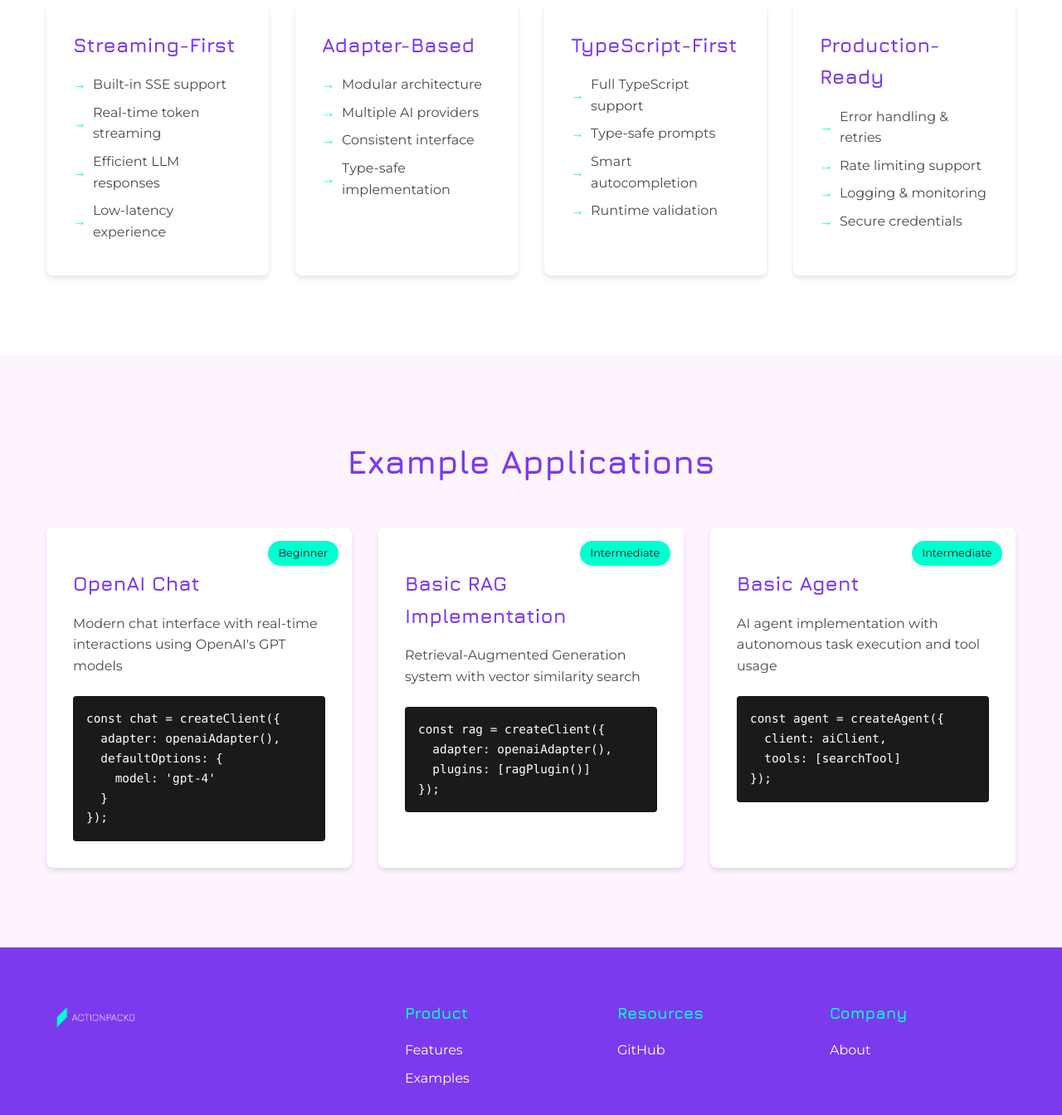
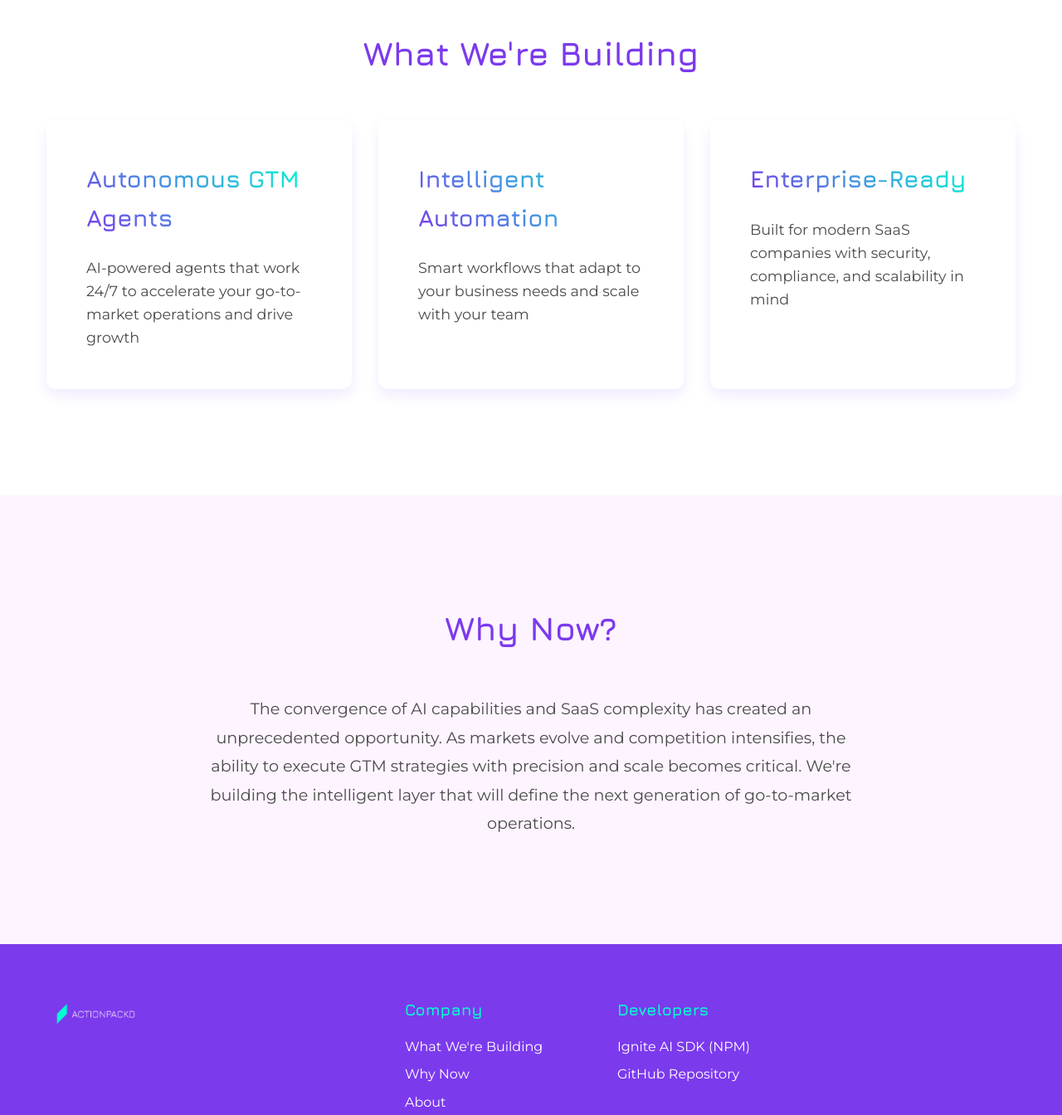
Before and after one commit to ramasundaram-s/ramasundaram-s.github.io, a plain HTML site: page index.html in a window 1280 px wide. Shown: the part 788-2132 px from the top of the page at 83% size. Drawn offline with nearby package versions, Linux system fonts and the light colour scheme.

Commit message:
Update site to focus on AI-powered GTM agents
- Update hero section with new company focus
- Add 'What We're Building' section
- Add 'Why Now' section
- Move Ignite AI SDK to footer
- Enhance visual design and responsiveness

```diff
--- a/index.html
+++ b/index.html
@@ -3,7 +3,7 @@
 <head>
     <meta charset="UTF-8">
     <meta name="viewport" content="width=device-width, initial-scale=1.0">
-    <title>Ignite AI SDK by Actionpackd</title>
+    <title>Actionpackd - AI-Powered GTM Agents</title>
     <link rel="preconnect" href="https://fonts.googleapis.com">
     <link rel="preconnect" href="https://fonts.gstatic.com" crossorigin>
     <link href="https://fonts.googleapis.com/css2?family=Jura:wght@300;400;500;600;700&family=Montserrat:wght@300;400;500;600;700&display=swap" rel="stylesheet">
@@ -17,10 +17,8 @@
                 <img src="4.png" alt="Actionpackd Logo" height="40">
             </a>
             <div class="nav-links">
-                <a href="#features">Features</a>
-                <a href="#examples">Examples</a>
-                <a href="https://www.npmjs.com/package/@actionpackd/ignite-ai-sdk" class="npm-button">NPM</a>
-                <a href="https://github.com/actionpackdhq/ignite-ai-sdk" class="github-button">GitHub</a>
+                <a href="#what-were-building">What We're Building</a>
+                <a href="#why-now">Why Now</a>
             </div>
         </div>
     </nav>
@@ -29,106 +27,40 @@
         <div class="container">
             <div class="hero-content">
                 <div class="hero-logo">
-                    <img src="2b.jpg" alt="Ignite AI SDK Logo" class="ignite-logo">
+                    <img src="4.png" alt="Actionpackd Logo" class="company-logo">
                 </div>
-                <h1>Ignite AI SDK</h1>
-                <p class="subtitle">A powerful, modular, and streaming-first TypeScript SDK for building production-ready AI applications</p>
-                <div class="cta-group">
-                    <a href="https://www.npmjs.com/package/@actionpackd/ignite-ai-sdk" class="npm-button">View on NPM</a>
-                    <a href="https://github.com/actionpackdhq/ignite-ai-sdk" class="github-button">View on GitHub</a>
-                </div>
+                <h1>Empowering SaaS Growth with AI</h1>
+                <p class="subtitle">Building the next generation of AI-powered go-to-market agents for modern SaaS companies and startups</p>
             </div>
         </div>
     </header>
 
     <main>
-        <section id="features" class="features">
+        <section id="what-were-building" class="features">
             <div class="container">
-                <h2>Core Features</h2>
+                <h2>What We're Building</h2>
                 <div class="feature-grid">
                     <div class="feature-card">
-                        <div class="feature-icon streaming"></div>
-                        <h3>Streaming-First</h3>
-                        <ul>
-                            <li>Built-in SSE support</li>
-                            <li>Real-time token streaming</li>
-                            <li>Efficient LLM responses</li>
-                            <li>Low-latency experience</li>
-                        </ul>
+                        <h3>Autonomous GTM Agents</h3>
+                        <p>AI-powered agents that work 24/7 to accelerate your go-to-market operations and drive growth</p>
                     </div>
                     <div class="feature-card">
-                        <div class="feature-icon adapter"></div>
-                        <h3>Adapter-Based</h3>
-                        <ul>
-                            <li>Modular architecture</li>
-                            <li>Multiple AI providers</li>
-                            <li>Consistent interface</li>
-                            <li>Type-safe implementation</li>
-                        </ul>
+                        <h3>Intelligent Automation</h3>
+                        <p>Smart workflows that adapt to your business needs and scale with your team</p>
                     </div>
                     <div class="feature-card">
-                        <div class="feature-icon typescript"></div>
-                        <h3>TypeScript-First</h3>
-                        <ul>
-                            <li>Full TypeScript support</li>
-                            <li>Type-safe prompts</li>
-                            <li>Smart autocompletion</li>
-                            <li>Runtime validation</li>
-                        </ul>
-                    </div>
-                    <div class="feature-card">
-                        <div class="feature-icon production"></div>
-                        <h3>Production-Ready</h3>
-                        <ul>
-                            <li>Error handling & retries</li>
-                            <li>Rate limiting support</li>
-                            <li>Logging & monitoring</li>
-                            <li>Secure credentials</li>
-                        </ul>
+                        <h3>Enterprise-Ready</h3>
+                        <p>Built for modern SaaS companies with security, compliance, and scalability in mind</p>
                     </div>
                 </div>
             </div>
         </section>
 
-        <section id="examples" class="examples">
+        <section id="why-now" class="why-now">
             <div class="container">
-                <h2>Example Applications</h2>
-                <div class="example-grid">
-                    <div class="example-card">
-                        <div class="difficulty">Beginner</div>
-                        <h3>OpenAI Chat</h3>
-                        <p>Modern chat interface with real-time interactions using OpenAI's GPT models</p>
-                        <div class="code-preview">
-                            <pre><code>const chat = createClient({
-  adapter: openaiAdapter(),
-  defaultOptions: {
-    model: 'gpt-4'
-  }
-});</code></pre>
-                        </div>
-                    </div>
-                    <div class="example-card">
-                        <div class="difficulty">Intermediate</div>
-                        <h3>Basic RAG Implementation</h3>
-                        <p>Retrieval-Augmented Generation system with vector similarity search</p>
-                        <div class="code-preview">
-                            <pre><code>const rag = createClient({
-  adapter: openaiAdapter(),
-  plugins: [ragPlugin()]
-});</code></pre>
-                        </div>
-                    </div>
-                    <div class="example-card">
-                        <div class="difficulty">Intermediate</div>
-                        <h3>Basic Agent</h3>
-                        <p>AI agent implementation with autonomous task execution and tool usage</p>
-                        <div class="code-preview">
-                            <pre><code>const agent = createAgent({
-  client: aiClient,
-  tools: [searchTool]
-});</code></pre>
-                        </div>
-                    </div>
+                <h2>Why Now?</h2>
+                <div class="content-block">
+                    <p>The convergence of AI capabilities and SaaS complexity has created an unprecedented opportunity. As markets evolve and competition intensifies, the ability to execute GTM strategies with precision and scale becomes critical. We're building the intelligent layer that will define the next generation of go-to-market operations.</p>
                 </div>
             </div>
         </section>
@@ -142,20 +74,15 @@
                 </div>
                 <div class="footer-links">
                     <div class="link-group">
-                        <h4>Product</h4>
-                        <a href="#features">Features</a>
-                        <a href="#examples">Examples</a>
-
+                        <h4>Company</h4>
+                        <a href="#what-were-building">What We're Building</a>
+                        <a href="#why-now">Why Now</a>
+                        <a href="https://actionpackd.com">About</a>
                     </div>
                     <div class="link-group">
-                        <h4>Resources</h4>
-
-                        <a href="https://github.com/actionpackdhq/ignite-ai-sdk">GitHub</a>
-
-                    </div>
-                    <div class="link-group">
-                        <h4>Company</h4>
-                        <a href="https://actionpackd.com">About</a>
+                        <h4>Developers</h4>
+                        <a href="https://www.npmjs.com/package/@actionpackd/ignite-ai-sdk">Ignite AI SDK (NPM)</a>
+                        <a href="https://github.com/actionpackdhq/ignite-ai-sdk">GitHub Repository</a>
                     </div>
                 </div>
             </div>
--- a/styles.css
+++ b/styles.css
@@ -96,9 +96,11 @@ h1, h2, h3, h4 {
 
 /* Hero Section */
 .hero {
-    padding: 8rem 0 4rem;
+    padding: 10rem 0 6rem;
     background: linear-gradient(135deg, var(--background), white);
     text-align: center;
+    position: relative;
+    overflow: hidden;
 }
 
 .hero-content {
@@ -107,11 +109,11 @@ h1, h2, h3, h4 {
 }
 
 .hero-logo {
-    margin-bottom: 2rem;
+    margin-bottom: 3rem;
 }
 
-.ignite-logo {
-    width: 180px;
+.company-logo {
+    width: 200px;
     height: auto;
 }
 
@@ -140,8 +142,8 @@ h1, h2, h3, h4 {
 }
 
 /* Features Section */
-.features {
-    padding: 6rem 0;
+.features, .why-now {
+    padding: 8rem 0;
     background: white;
 }
 
@@ -159,10 +161,11 @@ h1, h2, h3, h4 {
 
 .feature-card {
     background: var(--card-bg);
-    padding: 2rem;
-    border-radius: 8px;
-    box-shadow: 0 4px 6px rgba(0, 0, 0, 0.1);
-    transition: transform 0.3s ease;
+    padding: 3rem;
+    border-radius: 12px;
+    box-shadow: 0 8px 16px rgba(124, 58, 237, 0.1);
+    transition: all 0.3s ease;
+    text-align: left;
 }
 
 .feature-card:hover {
@@ -170,86 +173,41 @@ h1, h2, h3, h4 {
 }
 
 .feature-card h3 {
-    margin-bottom: 1rem;
-    font-size: 1.5rem;
+    margin-bottom: 1.5rem;
+    font-size: 1.8rem;
+    background: linear-gradient(45deg, var(--primary), var(--accent));
+    -webkit-background-clip: text;
+    background-clip: text;
+    -webkit-text-fill-color: transparent;
 }
 
-.feature-card ul {
-    list-style: none;
+.feature-card p {
+    color: var(--text-light);
+    font-size: 1.1rem;
+    line-height: 1.6;
 }
 
-.feature-card li {
-    margin-bottom: 0.5rem;
-    color: var(--text-light);
-    display: flex;
-    align-items: center;
-}
-
-.feature-card li::before {
-    content: "→";
-    color: var(--accent);
-    margin-right: 0.5rem;
-}
-
-/* Examples Section */
-.examples {
-    padding: 6rem 0;
+/* Why Now Section */
+.why-now {
     background: var(--background);
 }
 
-.examples h2 {
+.why-now h2 {
     text-align: center;
     margin-bottom: 3rem;
     font-size: 2.5rem;
 }
 
-.example-grid {
-    display: grid;
-    grid-template-columns: repeat(auto-fit, minmax(300px, 1fr));
-    gap: 2rem;
+.content-block {
+    max-width: 800px;
+    margin: 0 auto;
+    text-align: center;
 }
 
-.example-card {
-    background: white;
-    padding: 2rem;
-    border-radius: 8px;
-    box-shadow: 0 4px 6px rgba(0, 0, 0, 0.1);
-    position: relative;
-}
-
-.difficulty {
-    position: absolute;
-    top: 1rem;
-    right: 1rem;
-    padding: 0.3rem 0.8rem;
-    border-radius: 20px;
-    font-size: 0.8rem;
-    background: var(--accent);
-    color: var(--text);
-}
-
-.example-card h3 {
-    margin: 1rem 0;
-    font-size: 1.5rem;
-}
-
-.example-card p {
+.content-block p {
+    font-size: 1.2rem;
+    line-height: 1.8;
     color: var(--text-light);
-    margin-bottom: 1.5rem;
-}
-
-.code-preview {
-    background: #1a1a1a;
-    padding: 1rem;
-    border-radius: 4px;
-    margin-bottom: 0;
-    overflow-x: auto;
-}
-
-.code-preview code {
-    color: #fff;
-    font-family: 'Monaco', 'Consolas', monospace;
-    font-size: 0.9rem;
 }
 
 /* Footer */
```
